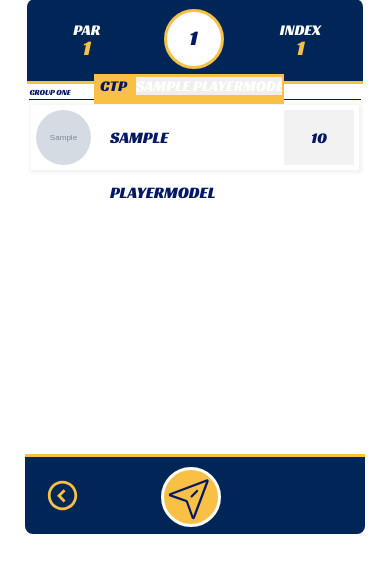
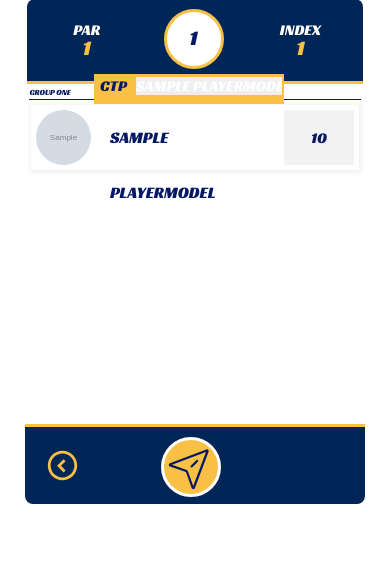
Before and after one commit to dmhburke/golfapp1devGIT, a Django app: page /login/round1/1 in a window 390 px wide. Shown: the part 131-704 px from the top of the page. Run offline with Django 3.2, Linux system fonts and the light colour scheme; tables that the repository leaves empty hold one stand-in row (values such as "Sample post"); grey boxes marked "Sample" are stand-in pictures.

Commit message:
iphone responsive final

```diff
--- a/catalog/static/css/styles.css
+++ b/catalog/static/css/styles.css
@@ -2051,7 +2051,7 @@ and (max-device-width : 812px)  {
 }
 
 #scoreScrollContainer {
-    height: 370px;
+    height: 340px;
 }
 
 #round1Leaderboard {
```
